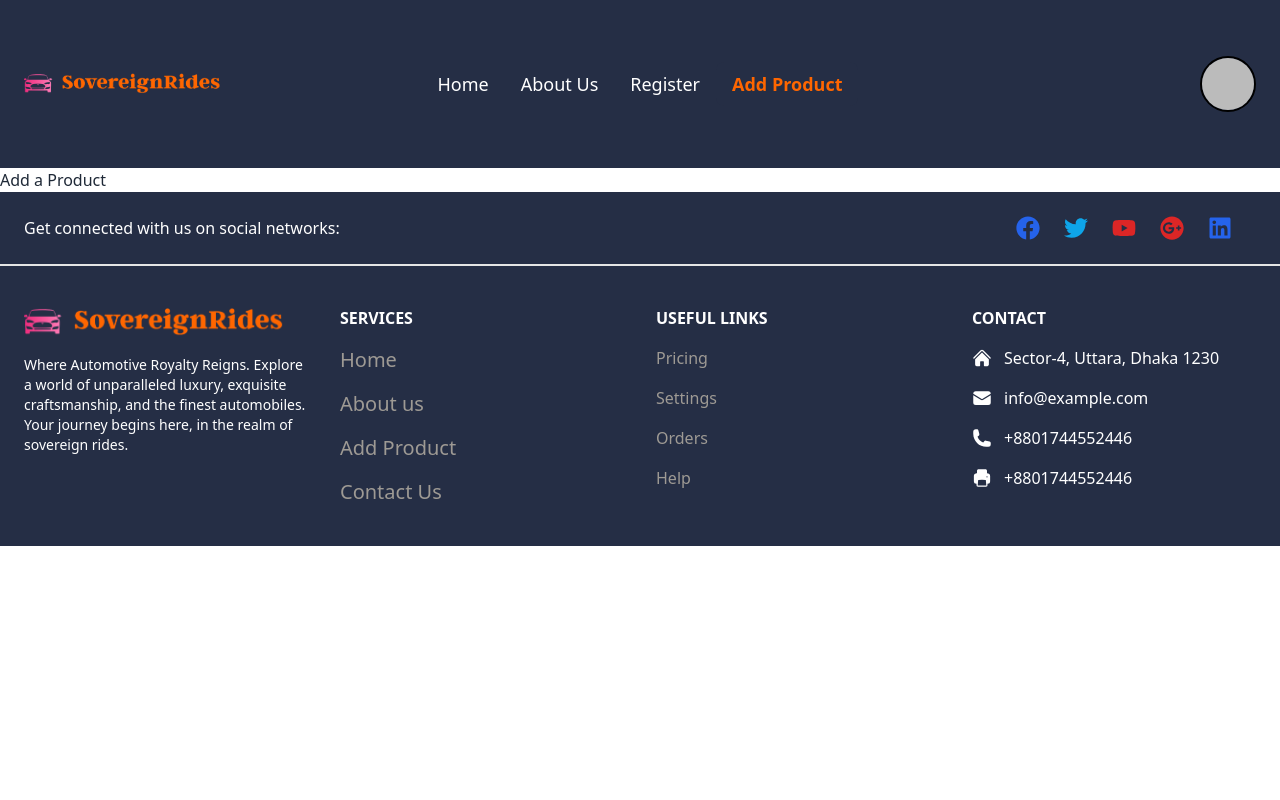
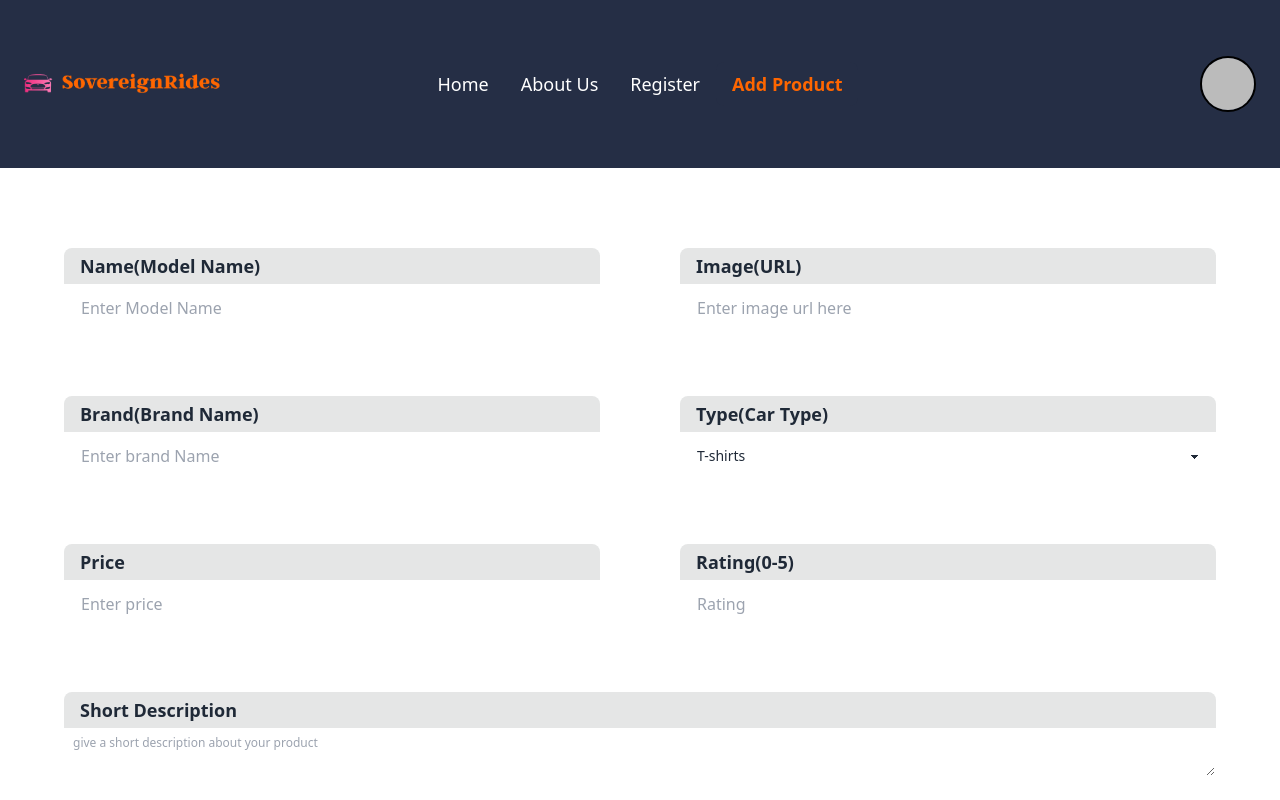
Before and after one commit to tabib-e-alahi/SovereignRides-client-side, a React (Vite) app: page /addProduct in a window 1280 px wide. Shown: the top 800 px of the page. Built offline with nearby package versions, Linux system fonts and the light colour scheme; no server answers; sample sign-in values are in the browser's storage.

Commit message:
value from add product input console logged successfully

```diff
--- a/src/Pages/AddProduct/AddProduct.jsx
+++ b/src/Pages/AddProduct/AddProduct.jsx
@@ -1,11 +1,133 @@
+const AddProduct = () => {
+
+const handleAddProduct = event =>{
+    event.preventDefault();
+    const form = new FormData(event.currentTarget);
+
+    const model = form.get("model");
+    const image = form.get("image");
+    const brand = form.get("brand");
+    const type = form.get("type");
+    const price = form.get("price");
+    const rating = form.get("rating");
+    const details = form.get("details");
+    if(rating > 5){
+        alert('rate with 0 50 5')
+        event.target.rating.value = ''
+        return
+    }
+
+    console.log(model,image, brand, type , price, rating, details);
+    event.target.reset()
+}
 
 
-const AddProduct = () => {
-    return (
-        <div>
-            <h2>Add a Product</h2>
+  return (
+    <div className="my-20">
+      <form
+        className="max-w-6xl mx-auto flex flex-col gap-10 lg:gap-16"
+        onSubmit={handleAddProduct}
+      >
+        {/* model name and image ======================== */}
+        <div className="w-full flex flex-col lg:flex-row  lg:gap-20">
+          <div className="form-control w-full">
+            <label className="input-group input-group-vertical">
+              <span className="font-semibold text-lg py-1">
+                Name(Model Name)
+              </span>
+              <input
+                type="text"
+                name="model"
+                placeholder="Enter Model Name"
+                className="input "
+              />
+            </label>
+          </div>
+
+          <div className="form-control w-full">
+            <label className="input-group input-group-vertical">
+              <span className="font-semibold text-lg py-1">Image(URL)</span>
+              <input
+                type="text"
+                name="image"
+                placeholder="Enter image url here"
+                className="input "
+              />
+            </label>
+          </div>
         </div>
-    );
+
+        {/* brand name and type ======================================= */}
+        <div className="w-full flex flex-col lg:flex-row  lg:gap-20">
+          <div className="form-control w-full">
+            <label className="input-group input-group-vertical">
+              <span className="font-semibold text-lg py-1">
+                Brand(Brand Name)
+              </span>
+              <input
+                type="text"
+                name="brand"
+                placeholder="Enter brand Name"
+                className="input "
+              />
+            </label>
+          </div>
+
+          <div className="form-control w-full">
+            <label className="input-group input-group-vertical">
+              <span className="font-semibold text-lg py-1">Type(Car Type)</span>
+              <select className="select " name="type">
+                <option disabled defaultValue='selected'>
+                  Select Types
+                </option>
+                <option value='T-shirts'>T-shirts</option>
+                <option value={'Mugs'}>Mugs</option>
+              </select>
+            </label>
+          </div>
+        </div>
+
+        {/* price and rating ======================== */}
+        <div className="w-full flex flex-col lg:flex-row  lg:gap-20">
+          <div className="form-control w-full">
+            <label className="input-group input-group-vertical">
+              <span className="font-semibold text-lg py-1">
+                Price
+              </span>
+              <input
+                type="number"
+                name="price"
+                placeholder="Enter price"
+                className="input "
+              />
+            </label>
+          </div>
+
+          <div className="form-control w-full">
+            <label className="input-group input-group-vertical">
+              <span className="font-semibold text-lg py-1">Rating(0-5)</span>
+              <input
+                type="number"
+                name="rating"
+                placeholder="Rating"
+                className="input "
+              />
+            </label>
+          </div>
+        </div>
+
+{/* short description======================== */}
+        <div className="form-control w-full">
+            <label className="input-group input-group-vertical">
+              <span className="font-semibold text-lg py-1">Short Description</span>
+              <textarea name="details" placeholder="give a short description about your product" className="textarea  textarea-xs " ></textarea>
+            </label>
+          </div>
+
+          <button type="submit" className="btn btn-wide bg-[#f60] hover:bg-[#f60] text-white mx-auto normal-case text-lg">Add Product</button>
+      </form>
+    </div>
+  );
 };
 
 export default AddProduct;
--- a/src/Pages/Home/Banner.jsx
+++ b/src/Pages/Home/Banner.jsx
@@ -1,4 +1,4 @@
-import banner from "../../assets/banner.png";
+// import banner from "../../assets/banner.png";
 
 const Banner = () => {
   return (
```
